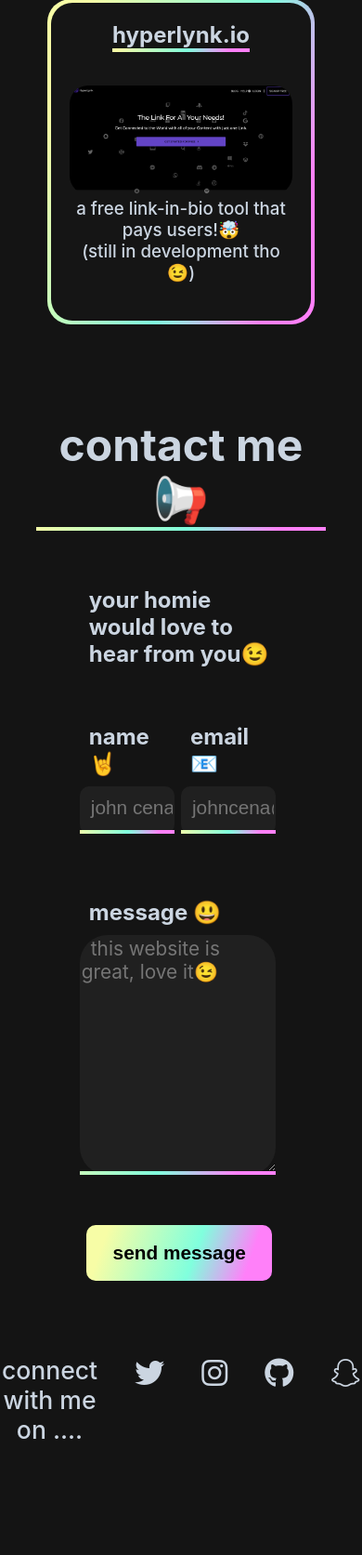
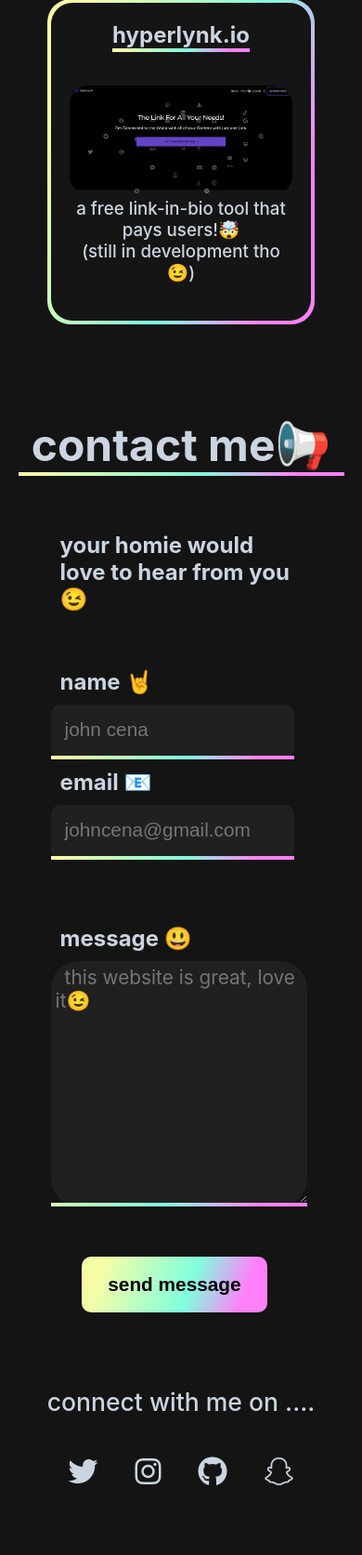
Before and after one commit to AnkoorNagargoje/Ankoor-Portfolio, a Django app: page / in a window 390 px wide. Shown: the part 3781-5454 px from the top of the page at 93% size. Run offline with Django 3.2, Linux system fonts and the light colour scheme; some libraries are stand-ins or nearby versions.

Commit message:
Responsive Design edits

```diff
--- a/static/css/style.css
+++ b/static/css/style.css
@@ -969,6 +969,7 @@
     font-size:1.3em;
     background:#202020;
     color: #cbd5e1;
+    padding: 5px;
 }
 .message-input{
     width:95%;
@@ -983,6 +984,7 @@
     background-color:#202020;
     color: #cbd5e1;
     border-radius:30px;
+    padding:5px;
 }
 .submit-button-div{
     width:95%;
@@ -1025,3 +1027,25 @@
     -webkit-text-fill-color: transparent;
     transform: translateY(-5px);
 }
+
+@media screen and (max-width:780px){
+    .contact{
+        width:90%;
+    }
+    .contact-form{
+        width:80%;
+    }
+    .contact-flexbox{
+        flex-flow: column wrap;
+        width:100%
+    }
+    .contact-flexbox div{
+        width:100%;
+    }
+    .submit-button-div{
+        justify-content: center;
+    }
+    .socials{
+        flex-wrap: wrap;
+    }
+}
```
